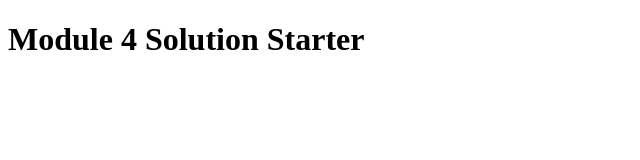
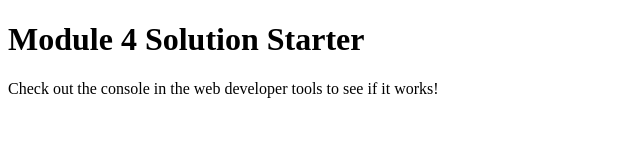
Before and after one commit to pvsvibhin/Coursera, a plain HTML site: page module4-solution/index.html in a window 1280 px wide. Shown: the whole page, without its empty margins (0-640 px from the left). Drawn offline with Linux system fonts and the light colour scheme.

Commit message:
Update index.html

```diff
--- a/module4-solution/index.html
+++ b/module4-solution/index.html
@@ -12,5 +12,6 @@
 </head>
 <body>
   <h1>Module 4 Solution Starter</h1>
+  <p>Check out the console in the web developer tools to see if it works!</p>
 </body>
 </html>
```
